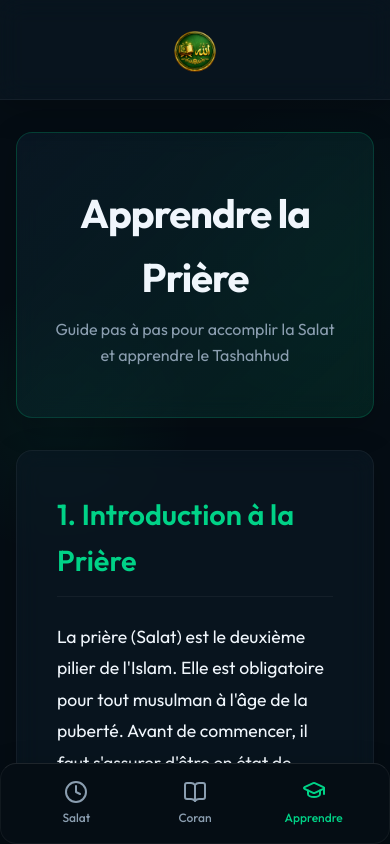
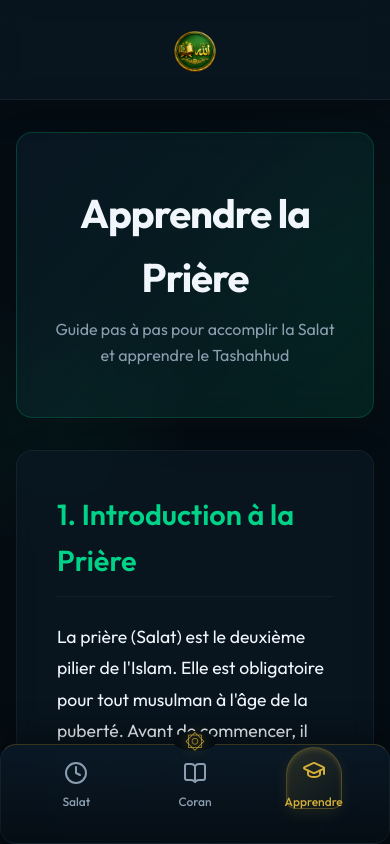
Before and after one commit to Solarusastoras/salat, a React (Create React App) app: page /apprendre in a window 390 px wide. Shown: the top 844 px of the page. Built offline with nearby package versions, Linux system fonts and the light colour scheme; a web font is replaced by a local one.

Commit message:
feat: add responsive footer component with gold accent styling

```diff
--- a/src/Composants/Footer/footer.scss
+++ b/src/Composants/Footer/footer.scss
@@ -1,13 +1,21 @@
+/* src/Composants/Footer/footer.scss */
 .footer {
   position: fixed;
   bottom: 0;
   left: 0;
   width: 100%;
   z-index: 100;
-  padding: 0.5rem 1rem;
-  background: var(--bg-primary, rgba(15, 23, 42, 0.9));
-  backdrop-filter: blur(10px);
-  border-top: 1px solid rgba(255, 255, 255, 0.1);
+  padding: 0.5rem 1rem 1.5rem; /* extra padding for modern phones */
+  /* Gradient with deep blue/green tones */
+  background: linear-gradient(
+    to bottom,
+    rgba(10, 25, 38, 0.95),
+    rgba(5, 13, 20, 0.98)
+  );
+  backdrop-filter: blur(12px);
+  -webkit-backdrop-filter: blur(12px);
+  border-top: 1px solid rgba(212, 175, 55, 0.25); /* Gold border */
+  box-shadow: 0 -8px 32px rgba(0, 0, 0, 0.4);
 
   &__nav-list {
     display: flex;
@@ -27,39 +35,76 @@
     flex-direction: column;
     align-items: center;
     justify-content: center;
-    gap: 0.25rem;
+    gap: 0.4rem;
     padding: 0.5rem;
-    color: var(--text-secondary, #94a3b8);
+    color: var(--text-secondary, #8b9eb0);
     text-decoration: none;
     transition: all var(--transition-normal, 0.3s ease);
+    position: relative;
     border-radius: 12px;
 
     span {
       font-size: 0.75rem;
       font-weight: 500;
+      z-index: 2;
+    }
+
+    svg {
+      transition: all var(--transition-normal, 0.3s ease);
+      z-index: 2;
     }
 
     &:hover {
-      color: var(--text-primary, #f8fafc);
-      background: rgba(255, 255, 255, 0.05);
+      color: var(--text-primary, #f0f6fc);
     }
 
+    /* The Active State - Islamic Arch/Dome effect */
     &.active {
-      color: var(--accent-color, #00d287);
+      color: #D4AF37; /* Elegant Gold */
 
       svg {
-        color: var(--accent-color, #00d287);
-        transform: translateY(-2px);
+        color: #D4AF37;
+        transform: translateY(-3px);
       }
-    }
 
-    svg {
-      transition: all var(--transition-fast, 0.3s ease);
+      /* Dome shaped background for active item */
+      &::before {
+        content: '';
+        position: absolute;
+        top: -6px;
+        width: 54px;
+        height: 60px;
+        /* Arch shape (rounded dome top, flat bottom) */
+        border-radius: 30px 30px 10px 10px;
+        background: linear-gradient(
+          135deg,
+          rgba(212, 175, 55, 0.15) 0%,
+          rgba(212, 175, 55, 0.02) 100%
+        );
+        border: 1px solid rgba(212, 175, 55, 0.3);
+        box-shadow: 0 4px 15px rgba(212, 175, 55, 0.1), inset 0 2px 5px rgba(212, 175, 55, 0.2);
+        z-index: 1;
+      }
     }
   }
 }
 
-/* Hide the footer on desktop as navigation remains in the header */
+/* Beautiful central ornament on the top border (Rub el Hizb) */
+.footer::before {
+  content: '۞';
+  position: absolute;
+  top: -14px;
+  left: 50%;
+  transform: translateX(-50%);
+  color: #D4AF37;
+  font-size: 20px;
+  background: var(--bg-primary, #050d14); /* Matches body background to mask the border line */
+  padding: 0 12px;
+  line-height: 1;
+  text-shadow: 0 0 12px rgba(212, 175, 55, 0.6);
+  border-radius: 50%;
+}
+
 @media (min-width: 769px) {
   .footer {
     display: none;
```
